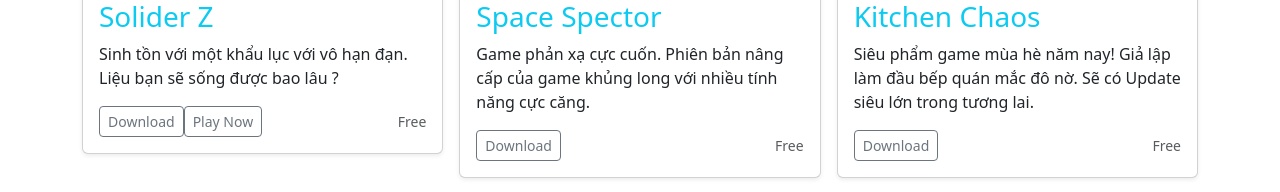
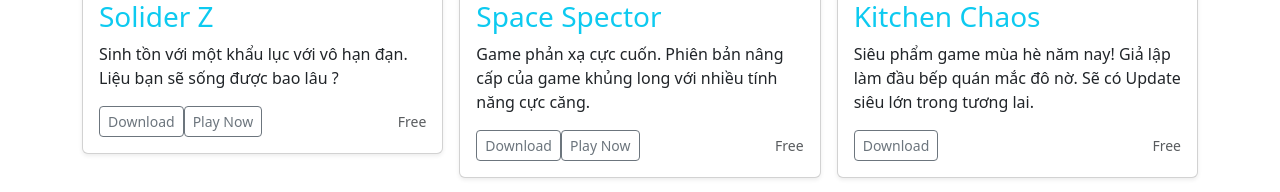
Before and after one commit to KietGa/kietga.github.io, a plain HTML site: page index.html in a window 1280 px wide. Shown: the part 780-972 px from the top of the page. Drawn offline with nearby package versions, Linux system fonts and the light colour scheme; grey boxes are pictures that could not be loaded; a script that the page names is missing.

Commit message:
Update tiep 16

```diff
--- a/index.html
+++ b/index.html
@@ -92,6 +92,7 @@
                 <div class="d-flex justify-content-between align-items-center">
                   <div class="btn-group">
                     <a href="https://kiga-studio.itch.io/space-spector?secret=J4A0qnrmVtvs4Aq4hGn9Fho4Nk" target="_blank"><button type="button" class="btn btn-sm btn-outline-secondary">Download</button></a>
+                    <a href="https://kiga-studio.itch.io/space-spector-web?secret=UPgG2XaKDgXYX2nFOHvvJf6Vgig" target="_blank"><button type="button" class="btn btn-sm btn-outline-secondary">Play Now</button></a>
                   </div>
                   <small class="text-body-secondary">Free</small>
                 </div>
```
